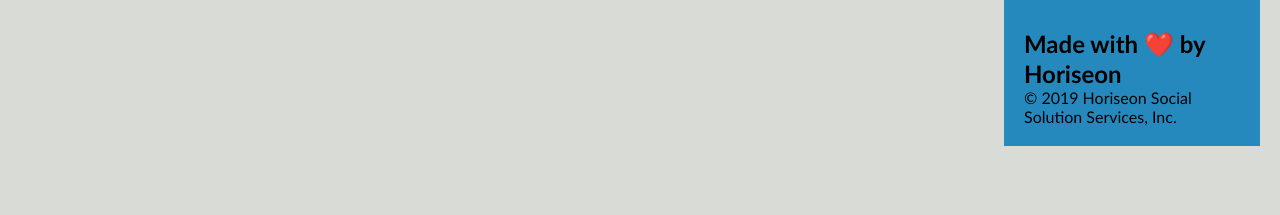
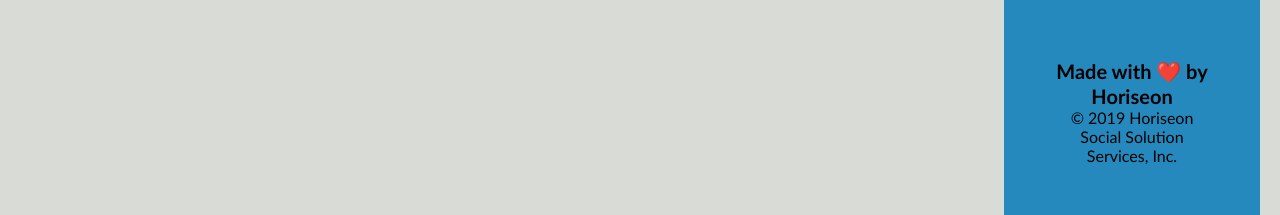
Before and after one commit to nicolechai1028/homework1, a plain HTML site: page Develop/index.html in a window 1280 px wide. Shown: the part 1890-2105 px from the top of the page. Before the commit the page ends 2036 px from the top, so only its background shows below. Drawn offline with Linux system fonts and the light colour scheme.

Commit message:
Final Version

```diff
--- a/Develop/assets/css/style.css
+++ b/Develop/assets/css/style.css
@@ -189,13 +189,14 @@ p {
     font-size: 36px;
 }
 
-.footer {
+/* Remove . from footer */
+footer {
     padding: 30px;
     clear: both;
     font-family: 'Trebuchet MS', 'Lucida Sans Unicode', 'Lucida Grande', 'Lucida Sans', Arial, sans-serif;
     text-align: center;
 }
 
-.footer h2 {
+footer h2 {
     font-size: 20px;
 }
--- a/Develop/index.html
+++ b/Develop/index.html
@@ -39,7 +39,8 @@
                 your visibility and find the right customers for your business.
             </p>
         </div>
-        <div id="online-reputation-management" class="online-reputation-management">
+        <!--Took away ID-->
+        <div class="online-reputation-management">
             <img src="./assets/images/online-reputation-management.jpg" class="float-right" />
             <h2>Online Reputation Management</h2>
             <p>
@@ -48,7 +49,8 @@
                 you the control over what potential customers see when they search for your business.
             </p>
         </div>
-        <div id="social-media-marketing" class="social-media-marketing">
+       <!--Took away ID-->
+        <div class="social-media-marketing">
             <img src="./assets/images/social-media-marketing.jpg" class="float-left" />
             <h2>Social Media Marketing</h2>
             <p>
@@ -83,13 +85,14 @@
                 need to advertise your page.
             </p>
         </div>
-
-        <div>
-            <h2>Made with ❤️️ by Horiseon</h2>
-            <p>
-                &copy; 2019 Horiseon Social Solution Services, Inc.
-            </p>
-        </div>
 </body>
 
+<!--Added footer tag-->
+<footer>
+    <h2>Made with ❤️️ by Horiseon</h2>
+    <p>
+        &copy; 2019 Horiseon Social Solution Services, Inc.
+    </p>
+</footer>
+
 </html>
```
